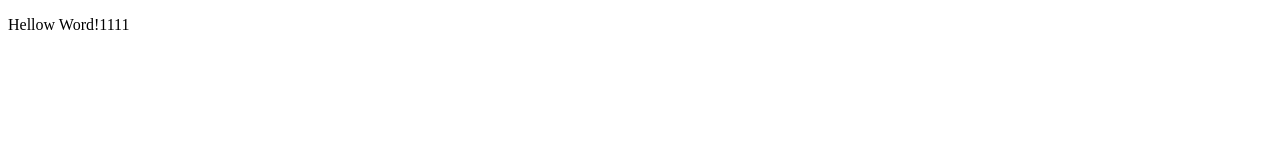
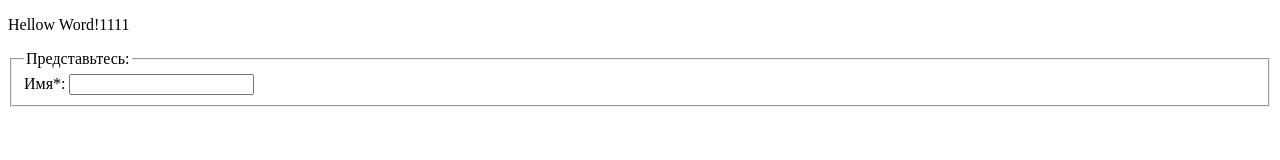
Before and after one commit to troyanskii-vladimir/workspace, a plain HTML site: page index.html in a window 1280 px wide. Drawn offline with Linux system fonts and the light colour scheme.

Commit message:
Update index.html

```diff
--- a/index.html
+++ b/index.html
@@ -2,9 +2,17 @@
 <html lang="ru">
   <head>
     <meta charset="UTF-8">
+    <link rel="stylesheet" href="style.css">
     <title>Моя первая страница</title>
   </head>
   <body>
     <p>Hellow Word!1111</p>
+    <form class="form" action="https://echo.htmlacademy.ru/" method="post">
+      <fieldset class="fieldgroup">
+        <legend class="fieldgroup__header">Представьтесь:</legend>
+        <label class="block__title" for="name">Имя*:</label>
+        <input class="block__input" type="text" name="name" required>
+      </fieldset>
+    </form>
   </body>
 </html>
```
